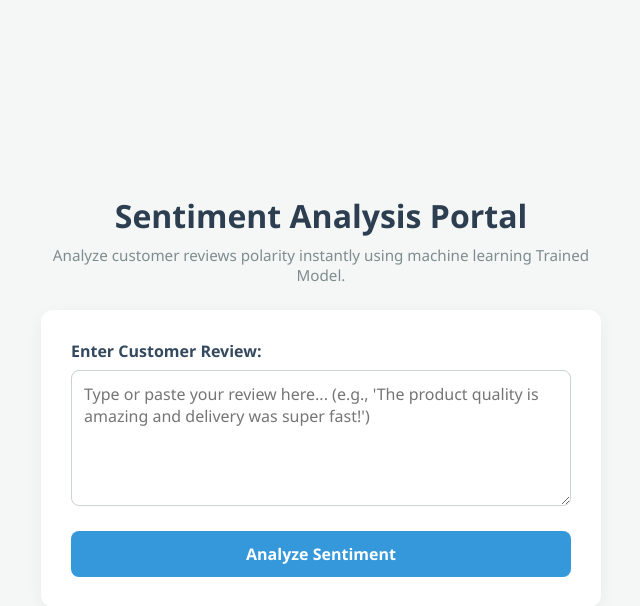
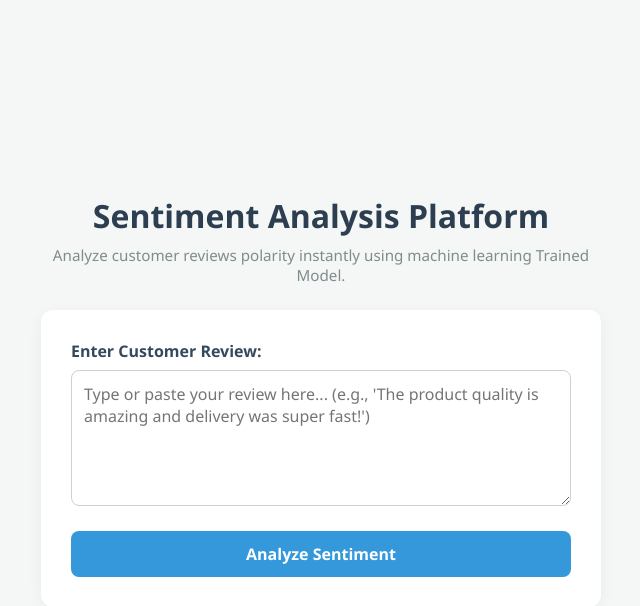
Before and after one commit to ka1817/Sentiment_Analysis, a FastAPI app: page / in a window 1280 px wide. Shown: the top 606 px of the page, without its empty margins (319-959 px from the left). Run offline with FastAPI, Linux system fonts and the light colour scheme.

Commit message:
Updated UI

```diff
--- a/templates/index.html
+++ b/templates/index.html
@@ -9,7 +9,7 @@
 <body>
     <div class="container">
         <header>
-            <h1>Sentiment Analysis Portal</h1>
+            <h1>Sentiment Analysis Platform</h1>
             <p>Analyze customer reviews polarity instantly using machine learning Trained Model.</p>
         </header>
 
```
